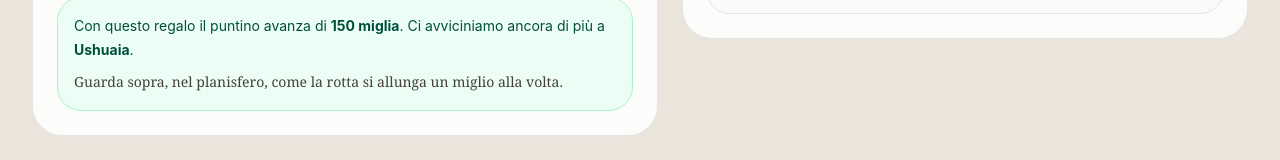
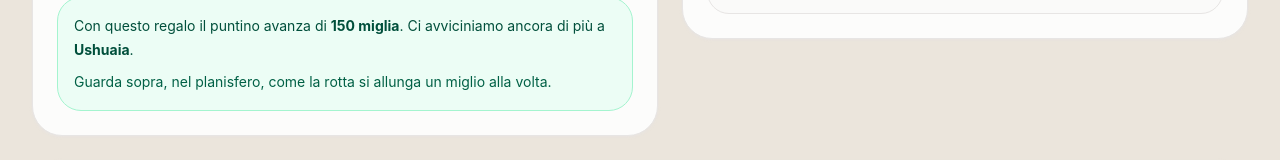
Before and after one commit to GianlucaF99-web/viaggio-nozze, a React (Vite) app: page / in a window 1280 px wide. Both pictures are taken after a click on the button "Anteprima del movimento". Shown: the part 2612-2772 px from the top of the page. Built offline with nearby package versions, Linux system fonts and the light colour scheme.

Commit message:
Aggiunto richiamo avanzamento rotta pt3

```diff
--- a/src/App.jsx
+++ b/src/App.jsx
@@ -699,7 +699,7 @@ const previewMiles = targetMiles;
             )}
   </p>
 
-<p className="mt-2 font-serif text-stone-700">
+<p className="mt-2 text-emerald-800">
   Guarda sopra, nel planisfero, come la rotta si allunga un miglio alla volta.
 </p>
           </motion.div>
```
